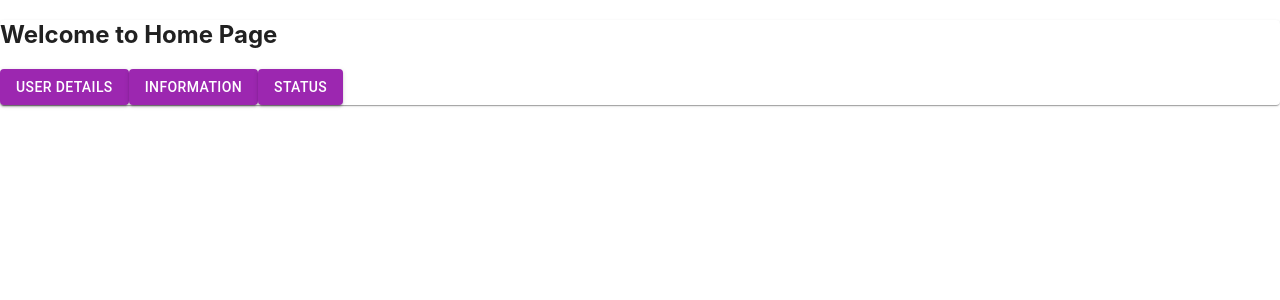
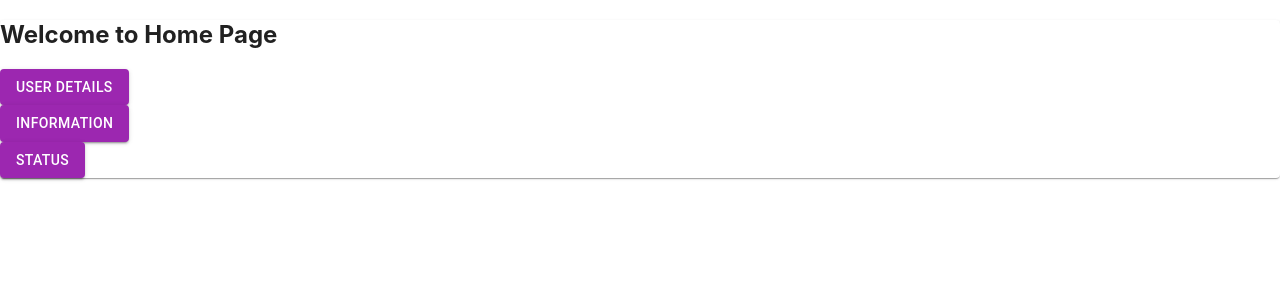
Before and after one commit to Sriraj12/ReduxApplication, a React (Create React App) app in the folder first/: page /home in a window 1280 px wide. Shown: the top 300 px of the page. Built offline with nearby package versions, Linux system fonts and the light colour scheme.

Commit message:
Sync redux

```diff
--- a/first/src/App.css
+++ b/first/src/App.css
@@ -16,3 +16,9 @@
 .button1{
   margin-bottom: 5%;
 }
+.bmb{
+  margin-bottom: 2%;
+}
+.bml{
+  margin-left: 3%;
+}
--- a/first/src/App.js
+++ b/first/src/App.js
@@ -4,10 +4,13 @@ import Home from "./component/Home";
 import Login from "./component/Login";
 import Userdetails, { Information, Status } from "./component/Userdetails";
 import Signup from './component/Signup';
+import {Provider} from 'react-redux';
+import store from './service/store';
 
 
 function App() {
   return (
+    <Provider store={store}>
     <>
       <Router>
         <Routes>
@@ -20,6 +23,7 @@ function App() {
         </Routes>
       </Router>
     </>
+    </Provider>
   );
 }
 
--- a/first/src/component/Home.js
+++ b/first/src/component/Home.js
@@ -7,9 +7,29 @@ function Home() {
     return <>
     <Paper>
       <h2>Welcome to Home Page</h2>
-      <Button variant="contained" color="secondary" onClick={() => {navigate("/home/userdetails");}}>User Details</Button>
-      <Button variant="contained" color="secondary" onClick={() => {navigate("/home/information");}}>Information</Button>
-      <Button variant="contained" color="secondary" onClick={() => {navigate("/home/status");}}>Status</Button>
+      <div >
+        <div className='bmr'>
+        <Button
+        variant="contained"
+        color="secondary"
+        onClick={() => {navigate("/home/userdetails");}}
+        >User Details</Button>
+        </div>
+        <div className='bmr'>
+        <Button
+        variant="contained"
+        color="secondary"
+        onClick={() => {navigate("/home/information");}}
+        >Information</Button>
+        </div>
+        <div className='bmr'>
+        <Button
+        variant="contained"
+        color="secondary"
+        onClick={() => {navigate("/home/status");}}
+        >Status</Button>
+        </div>
+      </div>
     </Paper>
     </>
   }
--- a/first/src/component/Login.js
+++ b/first/src/component/Login.js
@@ -4,7 +4,7 @@ import { useEffect } from 'react';
 import {useNavigate} from 'react-router-dom'
 import { Avatar, Grid, Button, TextField, Paper} from '@mui/material';
 import LockOutlinedIcon from '@mui/icons-material/LockOutlined';
-// import {useSelector,useDispatch} from 'react-redux';
+import { useSelector } from 'react-redux';
 // import { signup } from '../service/action';
 
 
@@ -12,17 +12,26 @@ import LockOutlinedIcon from '@mui/icons-material/LockOutlined';
 function Login () {
     const navigate = useNavigate();
     // const dispatch = useDispatch();
-    // const sign = useSelector((state) => state)
-
+    const checkuser = useSelector((state) => state.username)
+    const checkpass = useSelector((state) => state.password)
+    const [check,setCheck] = useState()
     const [user,setUser] = useState({
         username:"",
         password:"",
     });
-    // const check = () =>{
-    // }
+    console.log("popo",user.username);
+    console.log("po",user.password);
+    const handleSubmit =()=>{
+        if(user.username === checkuser && user.password === checkpass){
+           setCheck(()=>{navigate("/home")})
+        }
+        else{
+            setCheck('Please enter valid username and password')
+        }
+    }
     useEffect(()=>{
-        localStorage.setItem("userDetails",JSON.stringify())
-        localStorage.getItem("userDetails",)
+        localStorage.setItem("userDetails",JSON.stringify(user))
+        localStorage.getItem("userDetails",user)
       });
     return (
         <Grid>
@@ -42,6 +51,8 @@ function Login () {
                         value={user.username}
                         autoComplete='off'
                         onChange={(e) => setUser(prev=>({...prev,username: e.target.value}))}
+                        error={check}
+                        helperText={check}
                     />
                 </div>
                 <div className="pass">
@@ -56,13 +67,15 @@ function Login () {
                         value={user.password}
                         autoComplete='off'
                         onChange={(e) => setUser(prev=>({...prev, password: e.target.value}))}
+                        error={check}
+                        helperText={check}
                     />
                 </div>
                 <div className="button1">
                 <Button
                 variant="contained"
                 fullWidth
-                onClick = {()=>{navigate("/home")}}
+                onClick = {handleSubmit}
                 >
                 Sign In</Button>
                 </div>
@@ -81,5 +94,7 @@ function Login () {
 
 export default Login;
 
+
+// ()=>{navigate("/home")}
 // () => dispatch(Action())
 // () => dispatch(signup())
--- a/first/src/component/Signup.js
+++ b/first/src/component/Signup.js
@@ -1,17 +1,16 @@
 import React from 'react';
 import { useState } from 'react';
-// import { useEffect } from 'react';
 import { useNavigate } from 'react-router-dom'
 import { Avatar, Grid, Button, TextField, Paper } from '@mui/material';
 import PersonIcon from '@mui/icons-material/Person';
-import { useDispatch } from 'react-redux';
+import { useDispatch, useSelector } from 'react-redux';
 import { VALUE } from '../service/actiontype';
-
 
 function Signup() {
     const navigate = useNavigate();
-    // const update = useSelector((state) => state.update)
     const dispatch = useDispatch()
+    const data = useSelector((state) => state)
+    console.log("ssss",data);
     const [uerror, setUerror] = useState(null);
     const [perror, setPerror] = useState(null)
     const [user, setUser] = useState({
@@ -44,7 +43,6 @@ function Signup() {
         console.log("vava", user.username);
         console.log("va", user.password);
     };
-    // console.log("data",user);
     return (
         <Grid>
             <Paper elevation={10} className="user">
@@ -99,5 +97,3 @@ function Signup() {
 }
 
 export default Signup;
-
-// () => dispatch(Action())
--- a/first/src/component/Userdetails.js
+++ b/first/src/component/Userdetails.js
@@ -5,10 +5,10 @@ import {useNavigate} from 'react-router-dom';
 function Userdetails(){
     const navigate = useNavigate();
     return(
-        <>
+        <div className='bml'>
         <h2>Welcome to User Detail Page</h2>
         <Button variant="contained" align="right" color="primary" onClick={() => {navigate("/home");}}>Home</Button>
-        </>
+        </div>
     )
 }
 export default Userdetails;
@@ -16,19 +16,19 @@ export default Userdetails;
 function Information(){
     const navigate = useNavigate();
     return(
-        <>
+        <div className='bmr'>
         <h2>Welcome to Information Page</h2>
         <Button variant="contained" align="right" color="primary" onClick={() => {navigate("/home");}}>Home</Button>
-        </>
+        </div>
     )
 }
 function Status(){
     const navigate = useNavigate();
     return(
-        <>
+        <div className='bmr'>
         <h2>Welcome to Status Page</h2>
         <Button variant="contained" align="right" color="primary" onClick={() => {navigate("/home");}}>Home</Button>
-        </>
+        </div>
     )
 }
 export {Information,Status};
--- a/first/src/index.js
+++ b/first/src/index.js
@@ -4,13 +4,12 @@ import './index.css';
 import App from './App';
 import reportWebVitals from './reportWebVitals';
 import {Provider} from 'react-redux';
-import { createStore } from 'redux';
-import update from './service/reducer';
+import store from './service/store';
+
 const root = ReactDOM.createRoot(document.getElementById('root'));
-const store = createStore(update,window.__REDUX_DEVTOOLS_EXTENSION__ && window.__REDUX_DEVTOOLS_EXTENSION__())
 root.render(
   <React.StrictMode>
-    <Provider store={store} >
+    <Provider store={store}>
       <App />
     </Provider>
   </React.StrictMode>
--- a/first/src/service/reducer.js
+++ b/first/src/service/reducer.js
@@ -1,11 +1,14 @@
 import { VALUE } from "./actiontype";
-const INITIAL_STATE = [];
-const update = (state=[...INITIAL_STATE], action ) =>{
-    console.log("data",update);
+const INITIAL_STATE = {
+    username:"",
+    password:""
+};
+const update = (state=INITIAL_STATE, action ) =>{
     const payload = action.payload
+    console.log("action",action);
     switch(action.type){
         case VALUE:
-            return{...state,payload};
+            return{...state,...payload};
         default:
             return state;
     }
--- /dev/null
+++ b/first/src/service/store.js
@@ -0,0 +1,6 @@
+import { createStore } from 'redux';
+import update from './reducer';
+
+const store = createStore(update,window.__REDUX_DEVTOOLS_EXTENSION__ && window.__REDUX_DEVTOOLS_EXTENSION__())
+
+export default store;
```
Also changed, not shown: first/src/service/action.js (+6 -6 lines).
